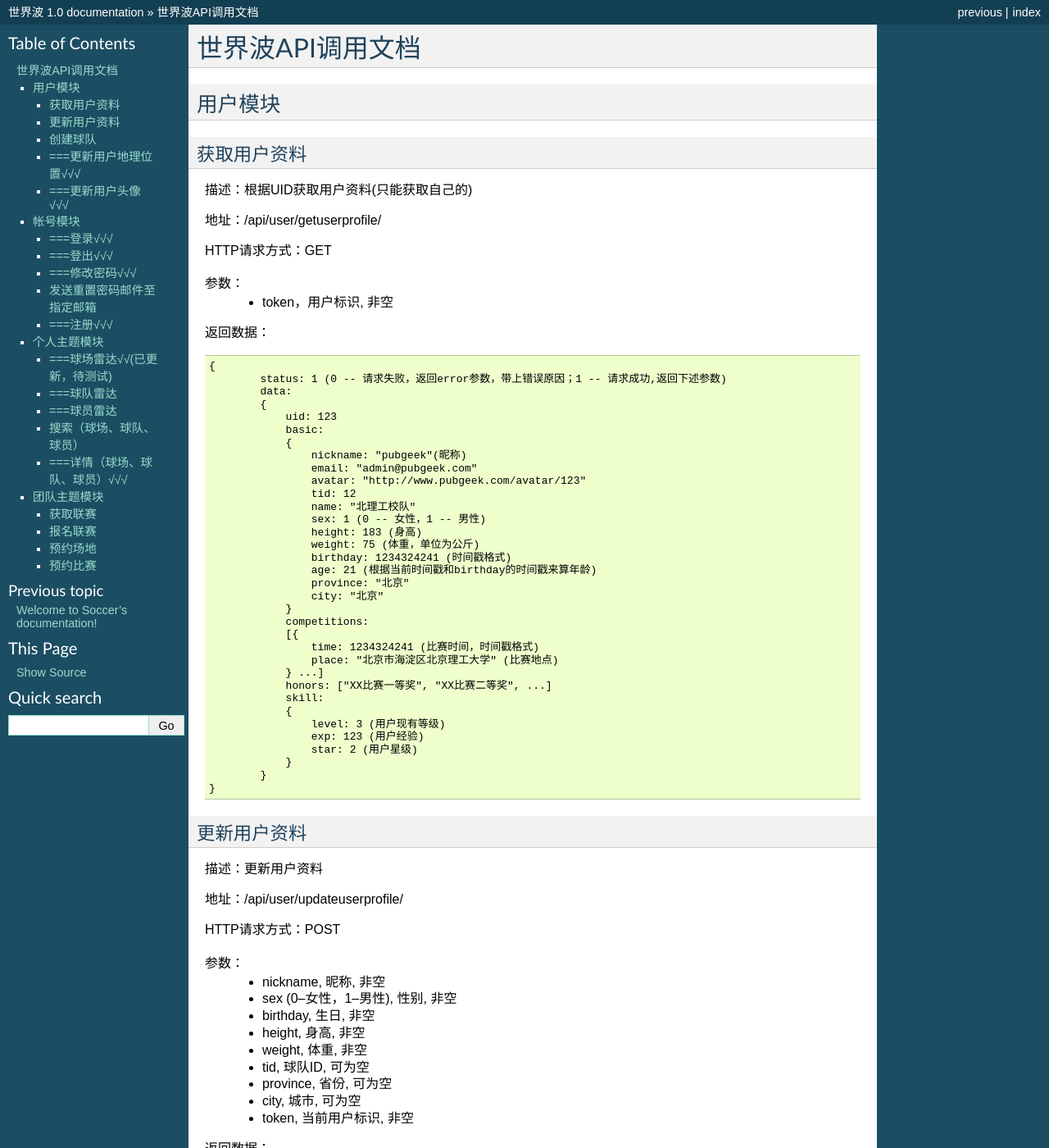
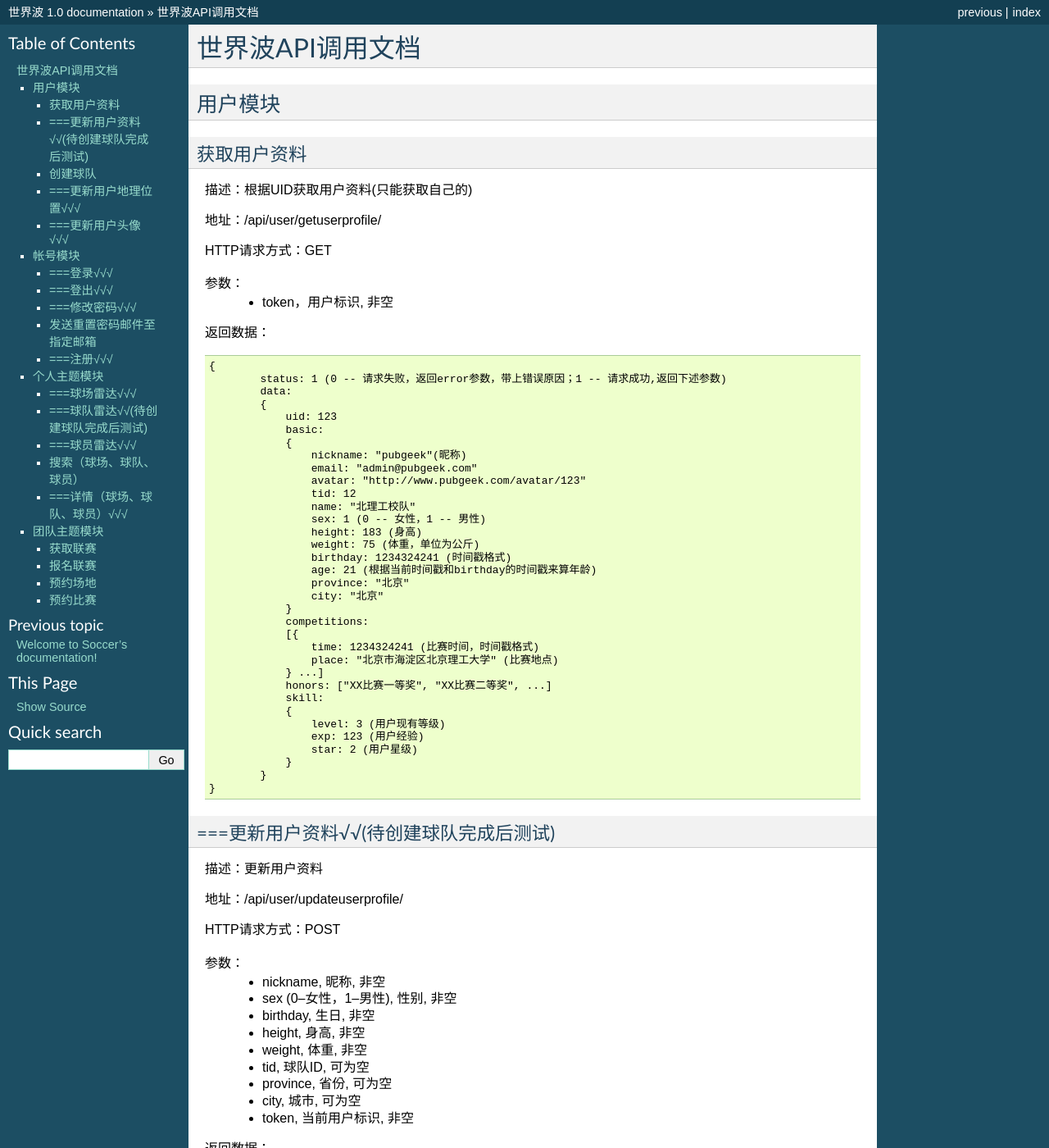
Before and after one commit to singlewindy/PubSoccer, a Sphinx documentation site: the page built from source/soccerAPI.rst, in a window 1280 px wide and 1400 px high. Shown: the whole window at 82% size. Built offline with Sphinx 7.4.7, drawn with Linux system fonts in a browser that asks for light colours; some of the changed text lies outside the part shown.

Commit message:
更新完成接口

```diff
--- a/source/soccerAPI.rst
+++ b/source/soccerAPI.rst
@@ -52,7 +52,7 @@ HTTP请求方式：GET
 		}
 	}
 
-更新用户资料
+===更新用户资料√√(待创建球队完成后测试)
 ~~~~~~~~~~~~~
 描述：更新用户资料
 
@@ -253,7 +253,7 @@ HTTP请求方式：POST
 
 个人主题模块
 ------------
-===球场雷达√√(已更新，待测试)
+===球场雷达√√√
 ~~~~~~~~~~~~~
 描述：获取附近球场
 
@@ -285,7 +285,7 @@ HTTP请求方式：GET
 	}
 
 
-===球队雷达
+===球队雷达√√(待创建球队完成后测试)
 ~~~~~~~~~~~~~
 描述：获取附近球队
 
@@ -315,7 +315,7 @@ HTTP请求方式：GET
 		}
 	}
 
-===球员雷达
+===球员雷达√√√
 ~~~~~~~~~~~~~
 描述：获取附近球员
 
```
